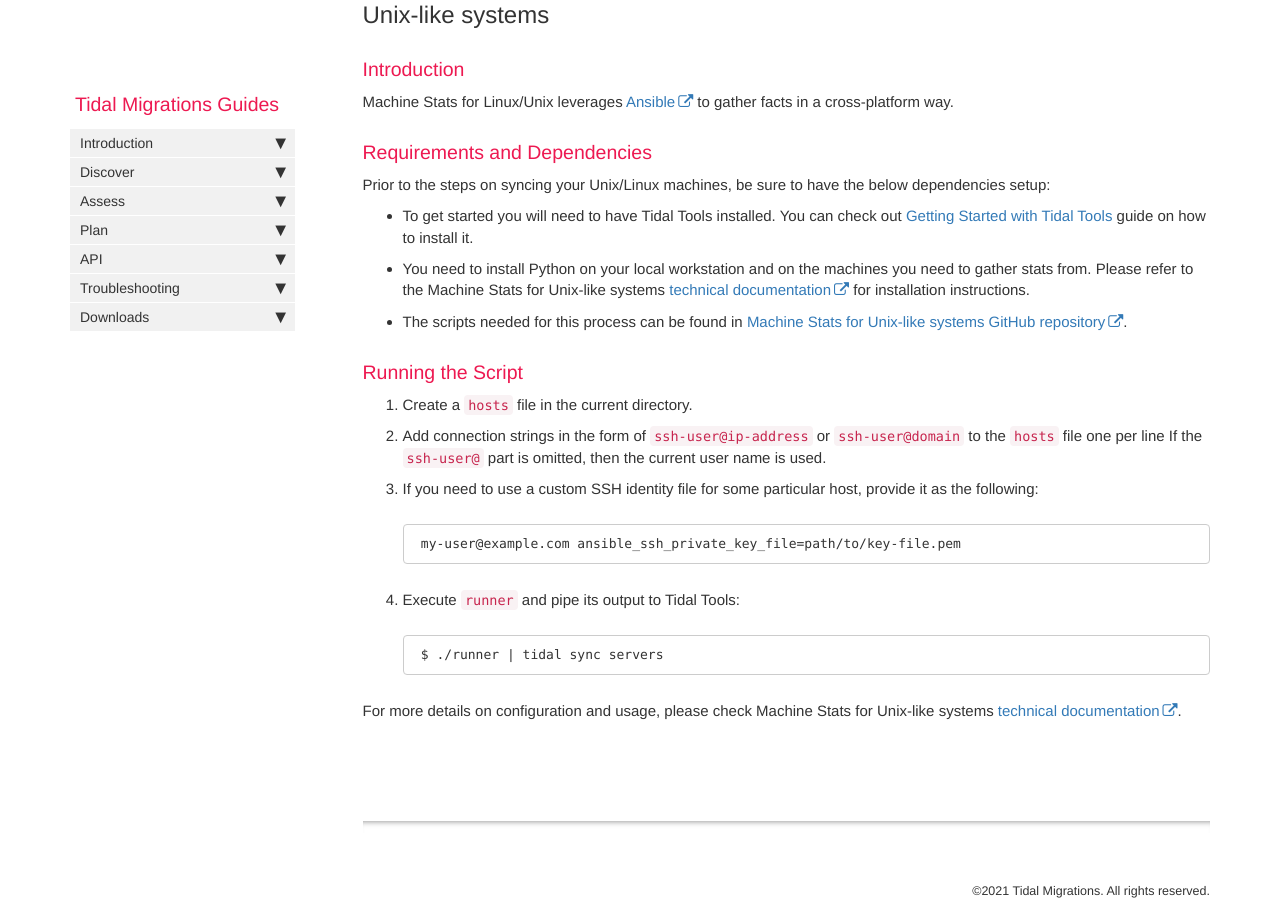
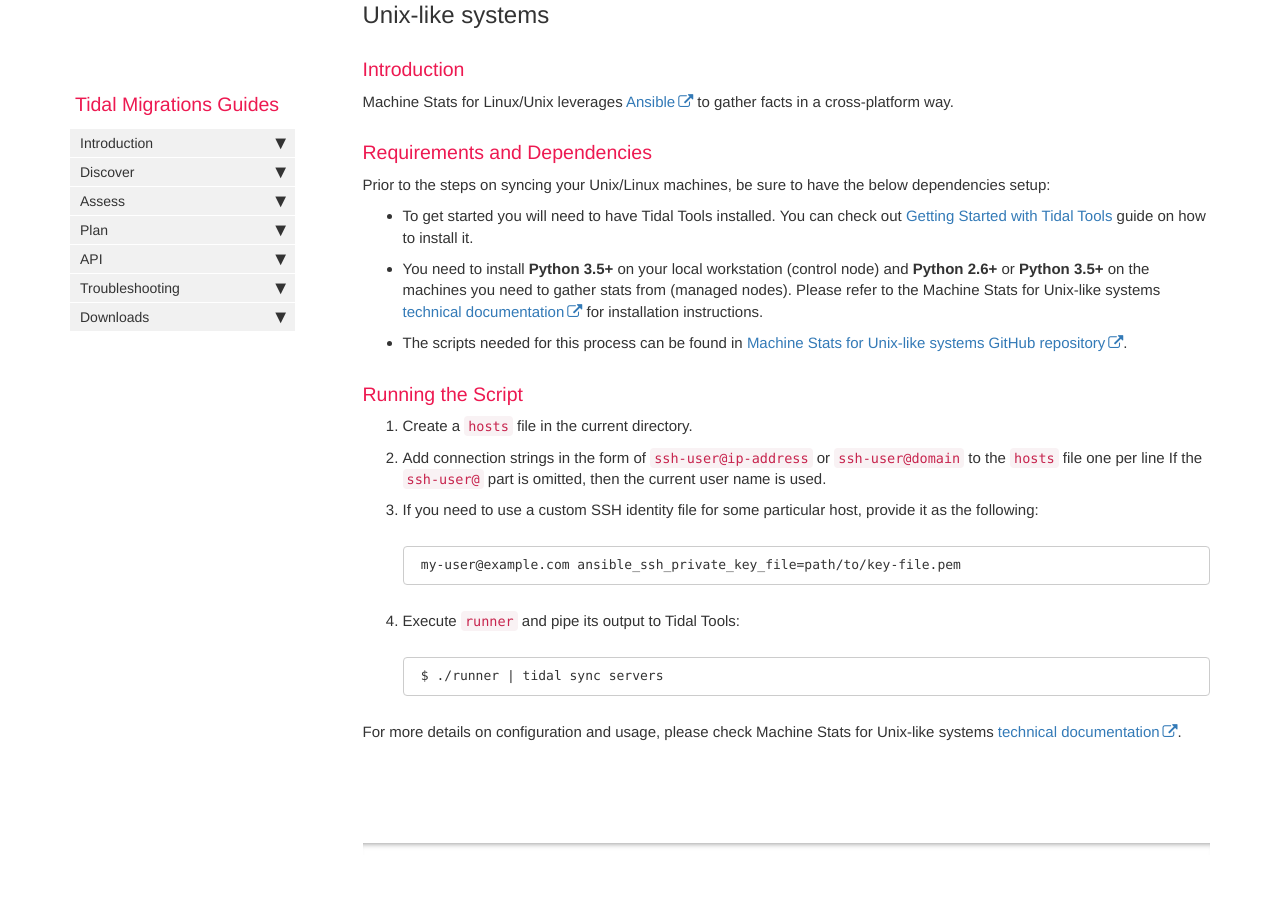
Before and after one commit to tidalmigrations/tidalmigrations.github.io, a Jekyll site: the page built from pages/tidal tools/machine_stats.md, in a window 1280 px wide and 900 px high, scrolled down 1638 px. Built offline with Jekyll 4.4.1, drawn with Linux system fonts in a browser that asks for light colours; nearby versions of some CDN libraries; comment, search, counter and statistics services are not loaded.

Commit message:
Specify Python requirements for Ansible nodes

```diff
--- a/pages/tidal tools/machine_stats.md
+++ b/pages/tidal tools/machine_stats.md
@@ -95,8 +95,9 @@ dependencies setup:
 - To get started you will need to have Tidal Tools installed. You can check out
   [Getting Started with Tidal Tools](tidal-tools.html) guide on how to install
   it.
-- You need to install Python on your local workstation and on the machines you
-  need to gather stats from. Please refer to the Machine Stats for Unix-like
+- You need to install **Python 3.5+** on your local workstation (control node)
+  and **Python 2.6+** or **Python 3.5+** on the machines you need to gather
+  stats from (managed nodes). Please refer to the Machine Stats for Unix-like
   systems [technical
   documentation](https://github.com/tidalmigrations/machine_stats/blob/master/unix/README.md)
   for installation instructions.
```
